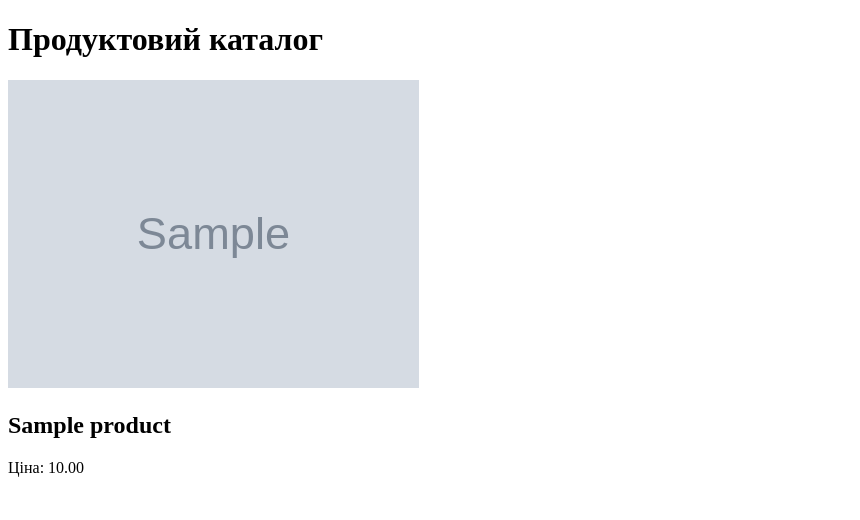
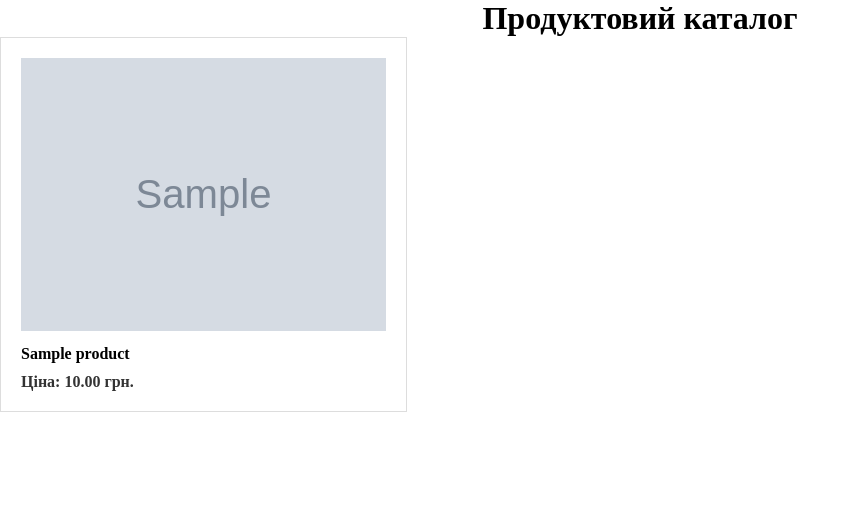
Before and after one commit to trybushenko/my.gorishok, a Django app: page /product_catalog/ in a window 1280 px wide. Shown: the top 520 px of the page, without its empty margins (0-860 px from the left). Run offline with Django 5.2, Linux system fonts and the light colour scheme; tables that the repository leaves empty hold one stand-in row (values such as "Sample post"); grey boxes marked "Sample" are stand-in pictures.

Commit message:
restyled templates, changed single image loading to multiple one

```diff
--- a/apps/product_catalog/admin.py
+++ b/apps/product_catalog/admin.py
@@ -1,8 +1,10 @@
 from django.contrib import admin
 
-from .models import Category, Product, Country
+from .models import (Category, Product, Country,Image, ImageAssociation)
 # Register your models here.
 
 admin.site.register(Category)
 admin.site.register(Product)
 admin.site.register(Country)
+admin.site.register(Image)
+admin.site.register(ImageAssociation)
--- a/apps/product_catalog/models.py
+++ b/apps/product_catalog/models.py
@@ -13,13 +13,26 @@ class Country(models.Model):
     def __str__(self) -> str:
         return f'{self.name}'
 
+class Image(models.Model):
+    image = models.ImageField(upload_to='products/', null=True, blank=True)
+
+    def __str__(self) -> str:
+        return self.image.name
+
 class Product(models.Model):
     category = models.ForeignKey(Category, on_delete=models.CASCADE)
     name = models.CharField(max_length=255)
     description = models.TextField()
     price = models.DecimalField(max_digits=10, decimal_places=2)
     country = models.ForeignKey(Country, on_delete=models.CASCADE)
-    image = models.ImageField(upload_to='products/', null=True, blank=True)
+    images = models.ManyToManyField(Image, through='ImageAssociation')
 
     def __str__(self) -> str:
         return f'{self.category}: {self.name}'
+
+class ImageAssociation(models.Model):
+    product = models.ForeignKey(Product, on_delete=models.CASCADE)
+    image = models.ForeignKey(Image, on_delete=models.CASCADE)
+
+    def __str__(self) -> str:
+        return f'{self.product} - {self.image}'
--- a/apps/product_catalog/templates/product_catalog/product_list.html
+++ b/apps/product_catalog/templates/product_catalog/product_list.html
@@ -3,27 +3,79 @@
 <html lang="en">
 <head>
     <meta charset="UTF-8">
-    <title>Product Catalog</title>
+    <title>Product List</title>
     <style>
-        /* CSS to create a grid layout with 3 products per row */
+        /* Reset default padding and margin */
+        * {
+            box-sizing: border-box;
+            padding: 0;
+            margin: 0;
+        }
+
+        /* Container for the product list */
         .product-list {
             display: flex;
             flex-wrap: wrap;
-            justify-content: space-between;
+            justify-content: flex-start;
             list-style: none;
             padding: 0;
             margin: 0;
         }
-        .product-item {
-            width: calc(33.33% - 10px); /* Adjust width as needed */
-            margin-bottom: 20px;
-            /* You can add additional styling for each product item here */
+
+        /* Individual product container */
+        .product {
+            width: calc(33.33% - 20px); /* One product per row with padding and border */
+            margin-bottom: 40px; /* Spacing between rows */
+            border: 1px solid #ddd; /* Border around the product */
+            padding: 20px;
+            box-sizing: border-box; /* Include padding and border in width calculation */
         }
+
+        /* Product image */
         .product-image {
             width: 100%;
             height: auto;
-        object-fit: cover;
         }
+
+        /* Product name */
+        .product-name {
+            margin-top: 10px;
+            font-weight: bold;
+        }
+
+        /* Product description */
+        .product-description {
+            margin-top: 5px;
+            color: #555;
+        }
+
+        /* Product price */
+        .product-price {
+            margin-top: 10px;
+            font-weight: bold;
+            color: #333;
+        }
+
+        /* Buy now button */
+        .buy-now-button {
+            display: block;
+            width: 100%;
+            padding: 10px;
+            background-color: #4CAF50;
+            color: white;
+            text-align: center;
+            text-decoration: none;
+            border: none;
+            border-radius: 4px;
+            cursor: pointer;
+            transition: background-color 0.3s ease;
+        }
+
+        /* Hover effect for the buy now button */
+        .buy-now-button:hover {
+            background-color: #45a049;
+        }
+
         .product-link {
             text-decoration: none;
             color: inherit;
@@ -31,16 +83,21 @@
     </style>
 </head>
 <body>
-    <h1>Продуктовий каталог</h1>
+    <h1><center>Продуктовий каталог</center></h1>
     <ul class="product-list">
         {% for product in products %}
-        <li class="product-item">
+            <li class="product">
                 <a href="{% url 'product_catalog:product_detail' product.pk %}" class="product-link">
-                {% if product.image %}
-                <img src="{{ product.image.url }}" alt="{{ product.name }}" class="product-image">
+                    <!-- Product image -->
+                    {% if product.images.all %}
+                        {% with first_image=product.images.first %}
+                            <img src="{{ first_image.image.url }}" alt="{{ product.name }}" class="product-image">
+                        {% endwith %}
                     {% endif %}
-                <h2>{{ product.name }}</h2>
-                <p>Ціна: {{ product.price }}</p>
+                    <!-- Product name -->
+                    <div class="product-name">{{ product.name }}</div>
+                    <!-- Product price -->
+                    <div class="product-price">Ціна: {{ product.price }} грн.</div>
                 </a>
             </li>
         {% endfor %}
```
Also changed, not shown: apps/product_catalog/templates/product_catalog/product_detail.html (+10 -6 lines), apps/product_catalog/migrations/0004_image_imageassociation_country_images.py (added), apps/product_catalog/migrations/0005_remove_country_images_remove_product_image_and_more.py (added), apps/product_catalog/migrations/0006_rename_model_imageassociation_product.py (added). Lines whose indentation alone changed are shown as unchanged.
